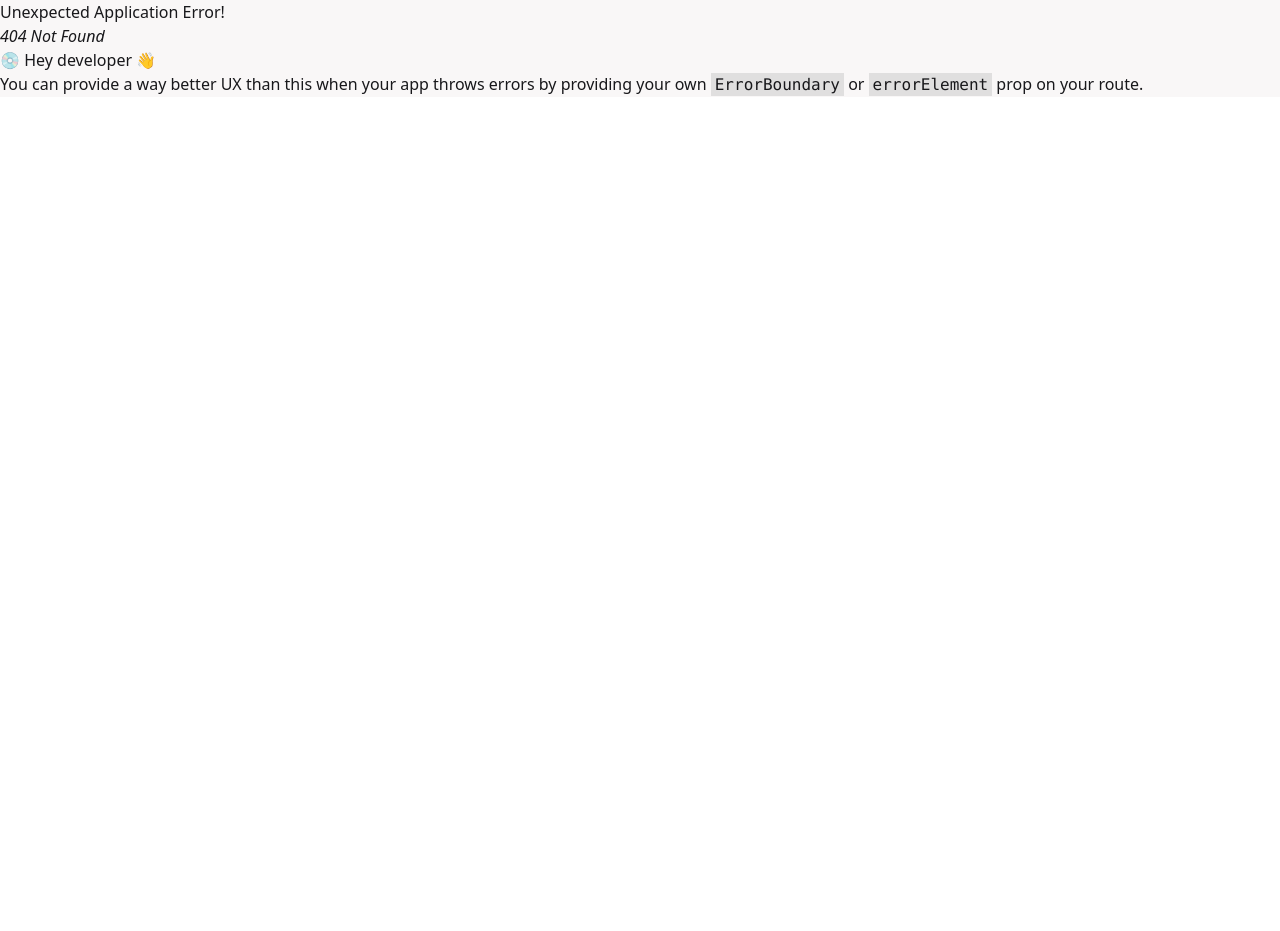
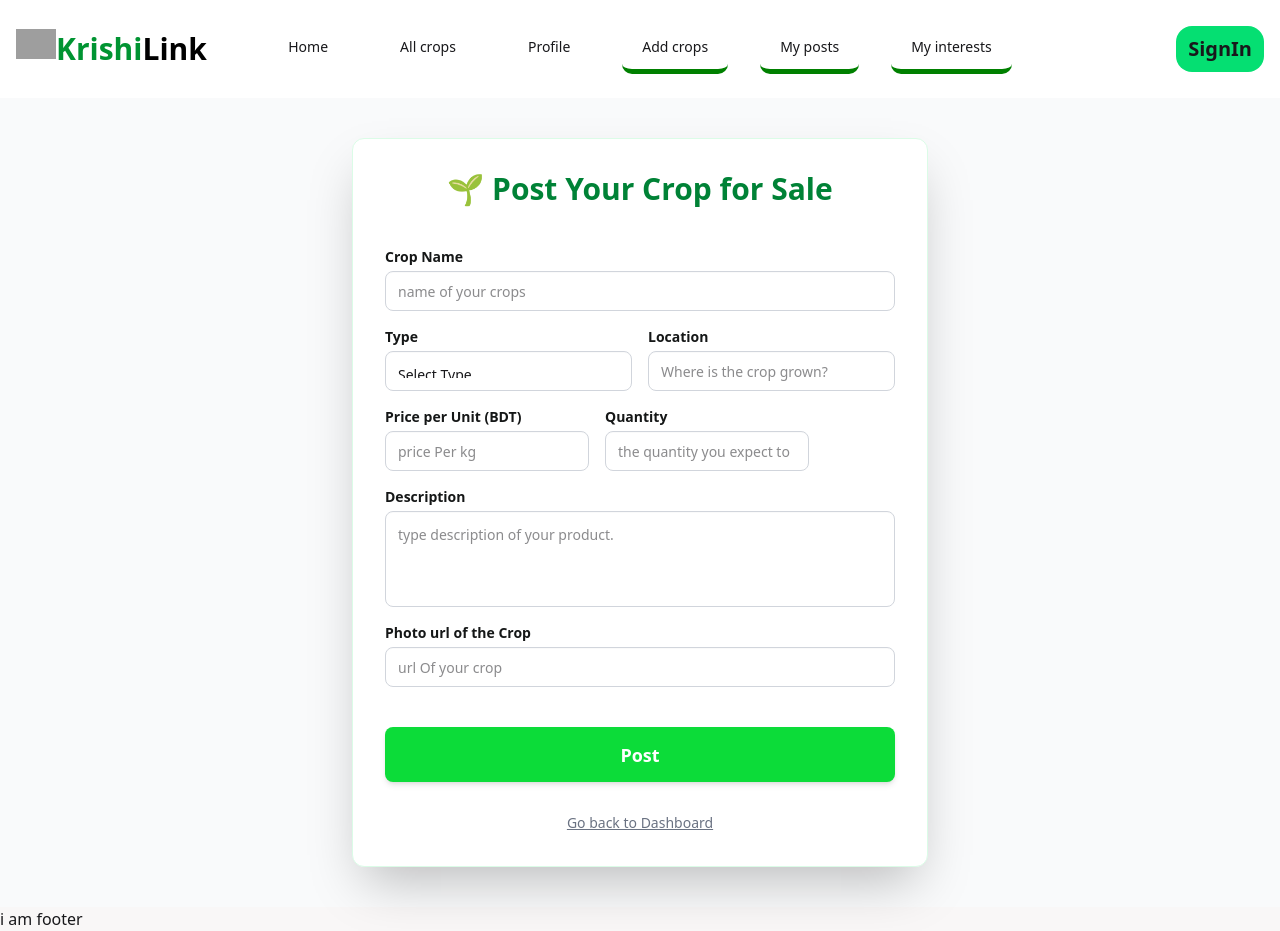
Before and after one commit to junayed17/KrishiLink, a React (Vite) app: page /addCrop in a window 1280 px wide. Before the commit this address had no page. Before the commit the page ends 800 px from the top, so only its background shows below. Built offline with nearby package versions, Linux system fonts and the light colour scheme; grey boxes are pictures that could not be loaded.

Commit message:
add crop section done

```diff
--- /dev/null
+++ b/src/Components/AddCrops/AddCrop.jsx
@@ -0,0 +1,180 @@
+import React from "react";
+import { Link } from "react-router";
+
+const AddCrop = () => {
+  function handleCropAdd(e) {
+    e.preventDefault();
+
+    const cropName = e.target.name.value;
+    const cropType = e.target.type.value;
+    const pricePerUnit = e.target.price.value;
+    const estimatedQuantity = e.target.quantity.value;
+    const description = e.target.description.value;
+    const location = e.target.location.value;
+    const cropImage = e.target.photo.value;
+    alert(`
+      Crop Name: ${cropName}
+      Type: ${cropType}
+      Quantity: ${estimatedQuantity}
+      Location: ${location}
+      Description: ${description}
+      Image File: ${cropImage }
+    `);
+  }
+
+  return (
+    <section className="px-4 bg-gray-50 min-h-screen flex items-center justify-center">
+      <div className="py-10 w-full">
+        <form
+          className="form flex flex-col gap-4 bg-white p-8 w-full max-w-xl mx-auto rounded-xl font-sans shadow-2xl border border-green-100"
+          onSubmit={handleCropAdd}
+        >
+          <h3 className="text-3xl font-extrabold text-center text-gray-900 mb-6 text-green-700">
+            🌱 Post Your Crop for Sale
+          </h3>
+          <div>
+            <label
+              htmlFor="cropName"
+              className="text-sm text-[#151717] font-semibold mb-1 block"
+            >
+              Crop Name
+            </label>
+            <input
+              id="Name"
+              name="name"
+              placeholder="name of your crops"
+              className="input w-full p-3 border border-gray-300 rounded-lg focus:outline-none focus:border-green-500 transition duration-150"
+              type="text"
+              required
+            />
+          </div>
+          <div className="flex gap-4">
+            <div className="w-1/2">
+              <label
+                htmlFor="cropType"
+                className="text-sm text-[#151717] font-semibold mb-1 block"
+              >
+                Type
+              </label>
+              <select
+                id="Type"
+                name="type"
+                className="input w-full p-3 border border-gray-300 rounded-lg bg-white focus:outline-none focus:border-green-500 transition duration-150"
+                required
+              >
+                <option value="">Select Type</option>
+                <option value="Vegetable">Vegetable</option>
+                <option value="Fruit">Fruit</option>
+                <option value="Grain">Rice</option>
+                <option value="Other">Other</option>
+              </select>
+            </div>
+            <div className="w-1/2">
+              <label
+                for="location"
+                className="text-sm text-[#151717] font-semibold mb-1 block"
+              >
+                Location
+              </label>
+              <input
+                id="Location"
+                name="location"
+                placeholder="Where is the crop grown?"
+                className="input w-full p-3 border border-gray-300 rounded-lg focus:outline-none focus:border-green-500 transition duration-150"
+                type="text"
+                required
+              />
+            </div>
+          </div>
+
+          <div className="flex gap-4">
+            <div className="w-2/5">
+              <label
+              for="pricePerUnit"
+                className="text-sm text-[#151717] font-semibold mb-1 block"
+              >
+                Price per Unit (BDT)
+              </label>
+              <input
+                id="Price"
+                name="price"
+                placeholder="price Per kg"
+                className="input w-full p-3 border border-gray-300 rounded-lg focus:outline-none focus:border-green-500 transition duration-150"
+                type="number"
+                step="0.01"
+                required
+              />
+            </div>
+            <div className="w-2/5">
+              <label
+                htmlFor="estimatedQuantity"
+                className="text-sm text-[#151717] font-semibold mb-1 block"
+              >
+                Quantity
+              </label>
+              <input
+                id="Quantity"
+                name="quantity"
+                placeholder="the quantity you expect to harvest"
+                className="input w-full p-3 border border-gray-300 rounded-lg focus:outline-none focus:border-green-500 transition duration-150"
+                type="number"
+                required
+              />
+            </div>
+          </div>
+
+          <div>
+            <label
+              for="description"
+              className="text-sm text-[#151717] font-semibold mb-1 block"
+            >
+              Description
+            </label>
+            <textarea
+              id="description"
+              name="description"
+              placeholder="type description of your product."
+              className="input w-full p-3 border border-gray-300 rounded-lg focus:outline-none focus:border-green-500 transition duration-150 h-24 resize-none"
+              required
+            ></textarea>
+          </div>
+
+          <div>
+            <label
+              htmlFor="cropImage"
+              className="text-sm text-[#151717] font-semibold mb-1 block"
+            >
+              Photo url of the Crop
+            </label>
+            <input
+              id="Photo"
+              name="photo"
+              className="input w-full p-3 border border-gray-300 rounded-lg bg-white file:mr-4 file:py-2 file:px-4 file:rounded-full file:border-0 file:text-sm file:font-semibold file:bg-green-50 file:text-green-700 hover:file:bg-green-100"
+              type="text"
+              required
+              placeholder="url Of your crop"
+            />
+          </div>
+
+          <button
+            type="submit"
+            className="button-submit mt-6 bg-[#0cdc39] border-none text-white text-lg font-bold rounded-lg h-[55px] w-full cursor-pointer hover:bg-[#0bb730] transition duration-150 shadow-md"
+          >
+            Post
+          </button>
+
+          <div className="text-center mt-3">
+            <Link
+              to="/"
+              className="text-sm text-gray-500 hover:text-green-600 underline"
+            >
+              Go back to Dashboard
+            </Link>
+          </div>
+        </form>
+      </div>
+    </section>
+  );
+};
+
+export default AddCrop;
--- a/src/Components/Navber.jsx
+++ b/src/Components/Navber.jsx
@@ -22,7 +22,7 @@ const Navber = () => {
       >
         Profile
       </NavLink>
-      <NavLink className="px-5 py-3 hover:bg-green-500 rounded-[10px] mx-4 transition-all duration-500 hover:text-white">
+      <NavLink className="px-5 py-3 hover:bg-green-500 rounded-[10px] mx-4 transition-all duration-500 hover:text-white" to="/addCrop">
         Add crops
       </NavLink>
       <NavLink className="px-5 py-3 hover:bg-green-500 rounded-[10px] mx-4 transition-all duration-500 hover:text-white">
--- a/src/Components/Profile/Profile.jsx
+++ b/src/Components/Profile/Profile.jsx
@@ -99,7 +99,7 @@ const Profile = () => {
             class="bg-white p-4 max-w-sm mx-auto rounded-lg shadow-xl"
             onSubmit={handleUpdate}
           >
-            <h3 className="text-2xl font-bold text-center text-gray-900 mb-4 text-green-600">
+            <h3 className="text-3xl font-extrabold text-center text-gray-900 mb-6 text-green-700">
               Update your profile
             </h3>
             <div class="relative">
--- a/src/Components/SignIn/SignIn.jsx
+++ b/src/Components/SignIn/SignIn.jsx
@@ -20,7 +20,7 @@ function handleSignIn(e) {
           class="form flex flex-col gap-2 bg-white p-7 w-full max-w-lg mx-auto rounded-xl font-sans"
           onSubmit={handleSignIn}
         >
-          <h3 className="text-2xl font-bold text-center text-gray-900 mb-4 text-green-600">
+          <h3 className="text-3xl font-extrabold text-center text-gray-900 mb-6 text-green-700">
             SignIn Your Account
           </h3>
           <div class="flex-column flex flex-col">
@@ -66,12 +66,13 @@ function handleSignIn(e) {
               name="password"
               type={passShow ? "text" : "password"}
             />
-            <p className="text-2xl mr-2" onClick={()=>{
-              setPassShow(!passShow)
-            }}>
-             {
-              !passShow? <FaEye />:<LuEyeClosed/>
-             }
+            <p
+              className="text-2xl mr-2"
+              onClick={() => {
+                setPassShow(!passShow);
+              }}
+            >
+              {!passShow ? <FaEye /> : <LuEyeClosed />}
             </p>
           </div>
 
--- a/src/Components/SignUp/SignUp.jsx
+++ b/src/Components/SignUp/SignUp.jsx
@@ -54,7 +54,7 @@ function handleSignUp(e) {
           onSubmit={handleSignUp}
         >
           {/* Form Title */}
-          <h3 className="text-2xl font-bold text-center text-gray-900 mb-4 text-green-600">
+          <h3 className="text-3xl font-extrabold text-center text-gray-900 mb-6 text-green-700">
             Create Your Account
           </h3>
 
@@ -166,21 +166,20 @@ function handleSignUp(e) {
               <path d="m304 224c-8.832031 0-16-7.167969-16-16v-80c0-52.929688-43.070312-96-96-96s-96 43.070312-96 96v80c0 8.832031-7.167969 16-16 16s-16-7.167969-16-16v-80c0-70.59375 57.40625-128 128-128s128 57.40625 128 128v80c0 8.832031-7.167969 16-16 16zm0 0"></path>
             </svg>
 
-
-
-          <input
+            <input
               onChange={handleCorrectPass}
               placeholder="Enter your Password"
               className="input ml-2 rounded-lg border-none w-full h-full focus:outline-none"
               name="password"
               type={passShow ? "text" : "password"}
             />
-            <p className="text-2xl mr-2" onClick={()=>{
-              setPassShow(!passShow)
-            }}>
-             {
-              !passShow? <FaEye />:<LuEyeClosed/>
-             }
+            <p
+              className="text-2xl mr-2"
+              onClick={() => {
+                setPassShow(!passShow);
+              }}
+            >
+              {!passShow ? <FaEye /> : <LuEyeClosed />}
             </p>
           </div>
 
@@ -218,7 +217,10 @@ function handleSignUp(e) {
 
           {/* --- Social Buttons --- */}
           <div className="flex-row flex flex-row gap-2">
-            <button className="btn google mt-2 w-full h-[50px] rounded-lg flex justify-center items-center font-medium gap-2 border border-gray-200 bg-white cursor-pointer transition duration-200 ease-in-out hover:border-[#09bb2f]" type="submit">
+            <button
+              className="btn google mt-2 w-full h-[50px] rounded-lg flex justify-center items-center font-medium gap-2 border border-gray-200 bg-white cursor-pointer transition duration-200 ease-in-out hover:border-[#09bb2f]"
+              type="submit"
+            >
               <svg
                 xmlSpace="preserve"
                 viewBox="0 0 512 512"
@@ -259,9 +261,9 @@ function handleSignUp(e) {
             </button>
           </div>
         </form>
-        </div>
+      </div>
     </section>
-  )
+  );
 };
 
 export default SignUp;
```
Also changed, not shown: src/Provider/Router.jsx (+6 -1 lines).
